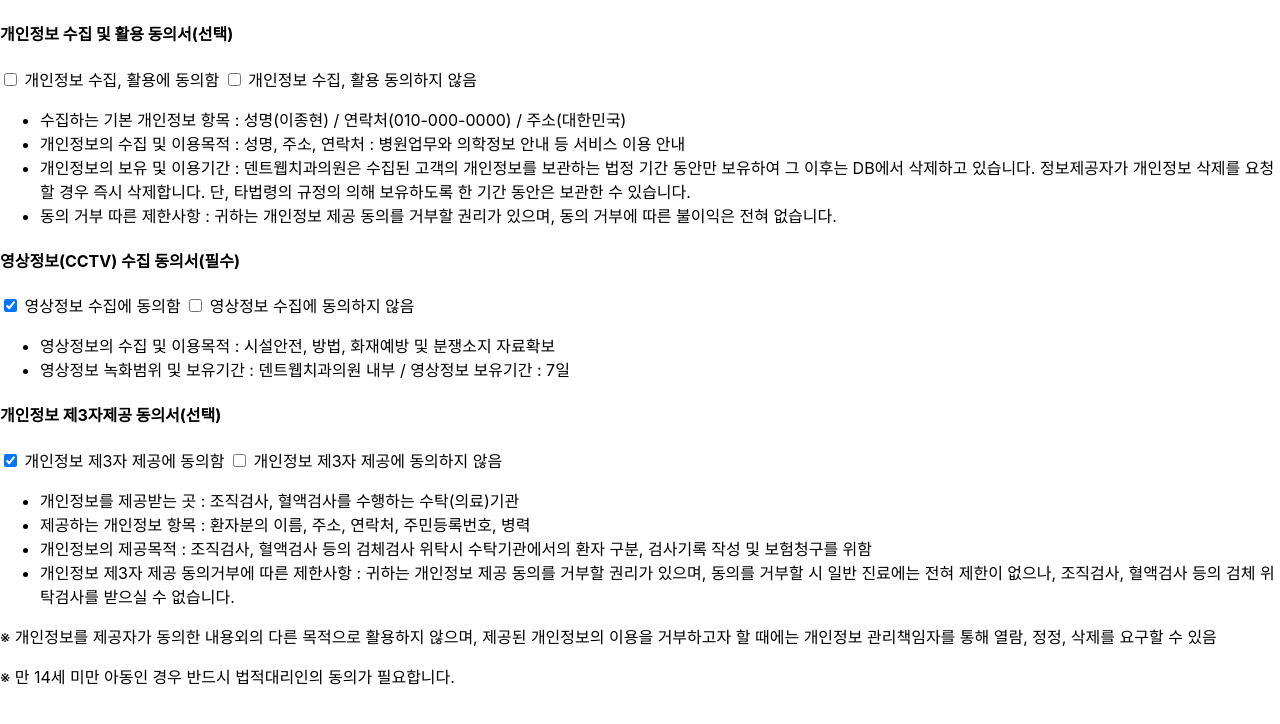
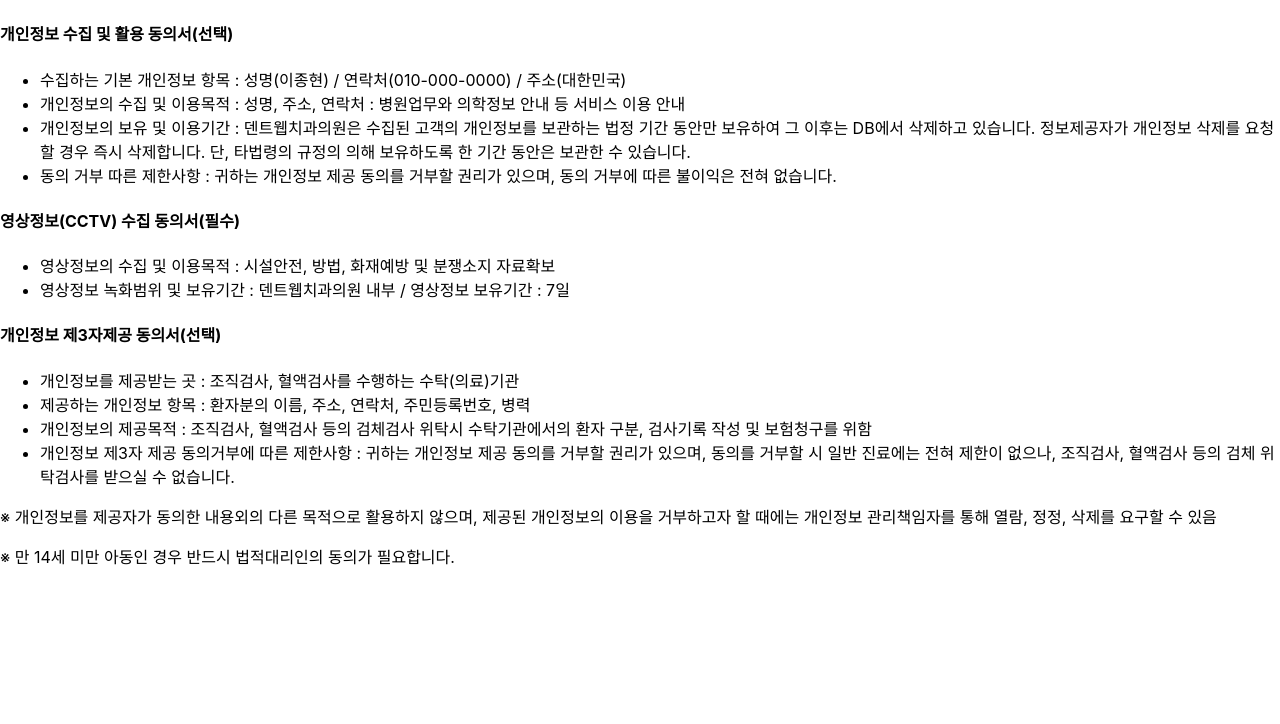
Before and after one commit to YiSoJeong/markdown-by-react, a React (Create React App) app: page / in a window 1280 px wide. Shown: the top 724 px of the page. Built offline with nearby package versions, Linux system fonts and the light colour scheme.

Commit message:
seperate contents

```diff
--- a/src/App.js
+++ b/src/App.js
@@ -2,47 +2,49 @@
 import './App.css';
 import Markdown from 'markdown-to-jsx';
 
-const mdfile = `
-#### 개인정보 수집 및 활용 동의서(선택)
+const userInfoTitle = `#### 개인정보 수집 및 활용 동의서(선택)`
 
-[ ] 개인정보 수집, 활용에 동의함	 [ ] 개인정보 수집, 활용 동의하지 않음
-
+const userInfoContent = `
 - 수집하는 기본 개인정보 항목 : 성명(이종현) / 연락처(010-000-0000) / 주소(대한민국)
 - 개인정보의 수집 및 이용목적 : 성명, 주소, 연락처 : 병원업무와 의학정보 안내 등 서비스 이용 안내
 - 개인정보의 보유 및 이용기간 : 덴트웹치과의원은 수집된 고객의 개인정보를 보관하는 법정 기간 동안만 보유하여 그 이후는 DB에서 삭제하고 있습니다. 정보제공자가 개인정보 삭제를 요청할 경우 즉시 삭제합니다. 단, 타법령의 규정의 의해 보유하도록 한 기간 동안은 보관한 수 있습니다.
 - 동의 거부 따른 제한사항 : 귀하는 개인정보 제공 동의를 거부할 권리가 있으며, 동의 거부에 따른 불이익은 전혀 없습니다.
+`
 
+const videoInfoTitle = `#### 영상정보(CCTV) 수집 동의서(필수)`
 
-#### 영상정보(CCTV) 수집 동의서(필수)
-
-[x] 영상정보 수집에 동의함	 [ ] 영상정보 수집에 동의하지 않음
-
+const videoInfoContent = `
 - 영상정보의 수집 및 이용목적 : 시설안전, 방법, 화재예방 및 분쟁소지 자료확보
 - 영상정보 녹화범위 및 보유기간 : 덴트웹치과의원 내부 / 영상정보 보유기간 : 7일
+`
 
+const thirdPartyTitle = `
+#### 개인정보 제3자제공 동의서(선택)
+`
 
-#### 개인정보 제3자제공 동의서(선택)
-
-[x] 개인정보 제3자 제공에 동의함	 [ ] 개인정보 제3자 제공에 동의하지 않음
-
+const thirdPartyContent = `
 - 개인정보를 제공받는 곳 : 조직검사, 혈액검사를 수행하는 수탁(의료)기관
 - 제공하는 개인정보 항목 : 환자분의 이름, 주소, 연락처, 주민등록번호, 병력
 - 개인정보의 제공목적 : 조직검사, 혈액검사 등의 검체검사 위탁시 수탁기관에서의 환자 구분, 검사기록 작성 및 보험청구를 위함
 - 개인정보 제3자 제공 동의거부에 따른 제한사항 : 귀하는 개인정보 제공 동의를 거부할 권리가 있으며, 동의를 거부할 시 일반 진료에는 전혀 제한이 없으나, 조직검사, 혈액검사 등의 검체 위탁검사를 받으실 수 없습니다.
+`
 
-
-
+const notice =`
 ※ 개인정보를 제공자가 동의한 내용외의 다른 목적으로 활용하지 않으며, 제공된 개인정보의 이용을 거부하고자 할 때에는 개인정보 관리책임자를 통해 열람, 정정, 삭제를 요구할 수 있음
-
-
 
 ※ 만 14세 미만 아동인 경우 반드시 법적대리인의 동의가 필요합니다.
 `
 
 function App() {
   return (
-    <div className="App">
-      <Markdown children={mdfile}/>
+    <div className="Agreement">
+    <Markdown children={userInfoTitle}/>
+    <Markdown children={userInfoContent}/>
+    <Markdown children={videoInfoTitle}/>
+    <Markdown children={videoInfoContent}/>
+    <Markdown children={thirdPartyTitle}/>
+    <Markdown children={thirdPartyContent}/>
+    <Markdown children={notice}/>
     </div>
   );
 }
```
